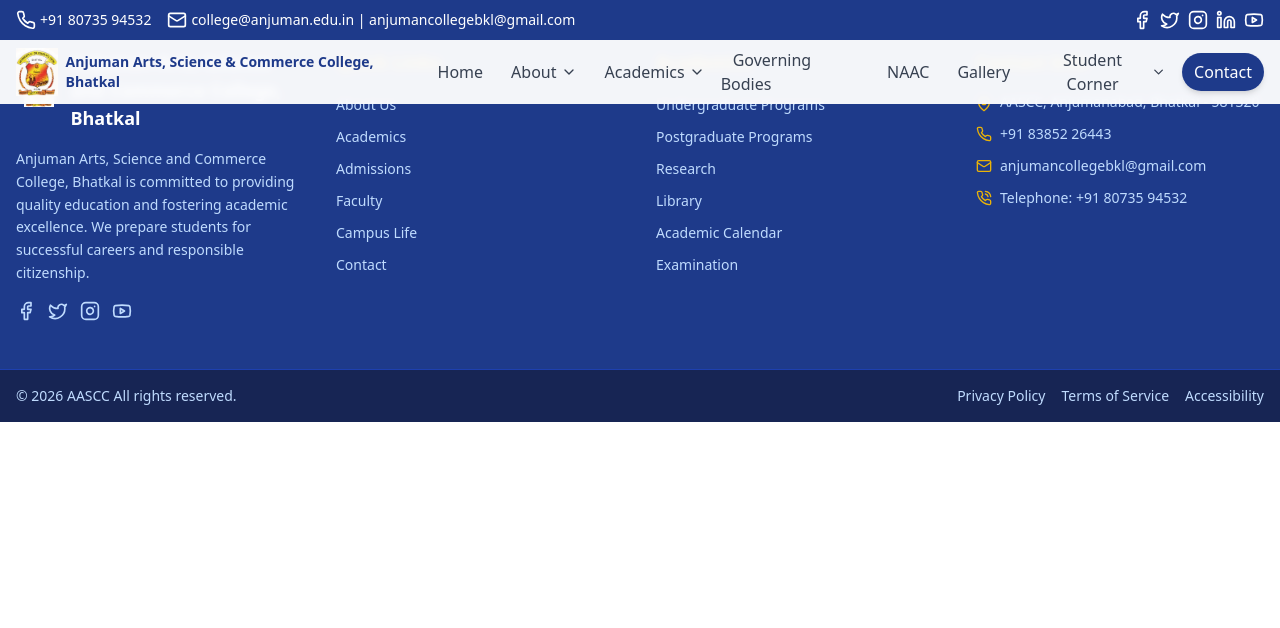
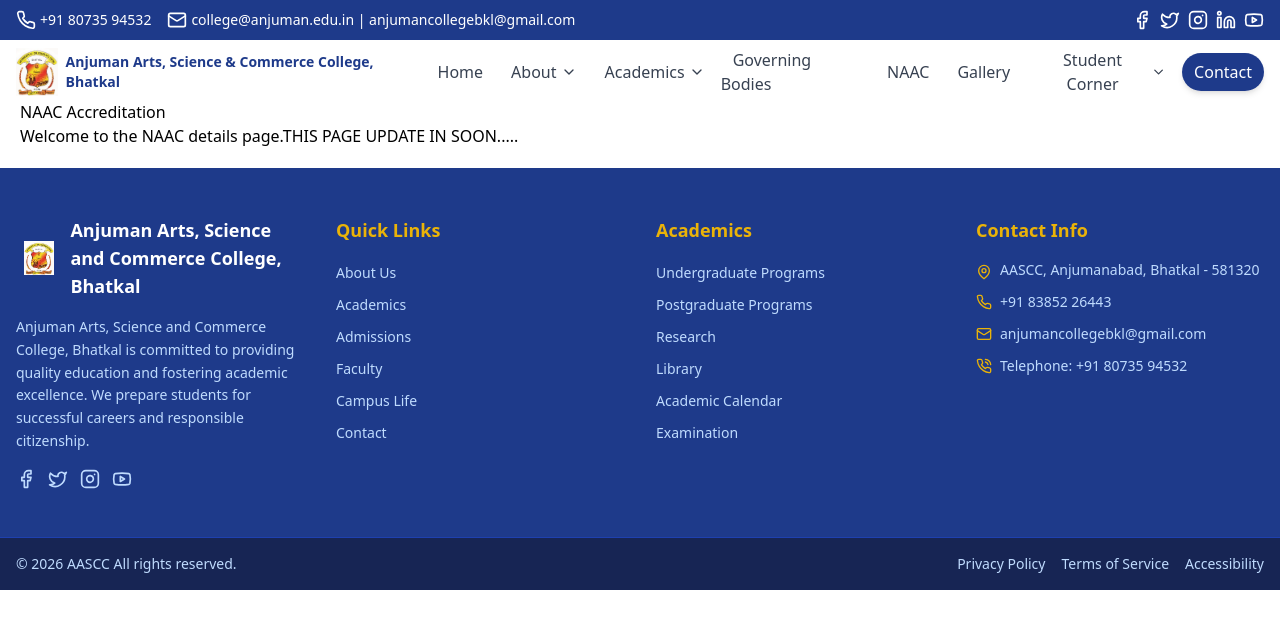
Before and after one commit to aascc-hub/aascc-web, a React (Vite) app: page /naac in a window 1280 px wide. Shown: the top 628 px of the page. Built offline with nearby package versions, Linux system fonts and the light colour scheme.

Commit message:
Added Naac in website

```diff
--- a/src/App.tsx
+++ b/src/App.tsx
@@ -13,7 +13,7 @@ import Plans from './pages/about/Plans';
 import Policies from './pages/about/Policies';
 import CollegeByelaws from './pages/about/CollegeByelaws';
 import Contact from './pages/about/Contact';
-
+import NAACPage from './components/NAACPage';
 // Academics Pages
 import ProgramsOffered from './pages/academics/ProgramsOffered';
 import HowToApply from './pages/academics/HowToApply';
@@ -60,6 +60,7 @@ function App() {
             <Route path="/" element={<HomePage />} />
 
             {/* About Routes */}
+            <Route path="/naac" element={<NAACPage />} />
             <Route path="/about/introduction" element={<Introduction />} />
             <Route path="/about/vision-mission" element={<VisionMission />} />
             <Route path="/about/management" element={<Management />} />
@@ -68,6 +69,7 @@ function App() {
             <Route path="/about/policies" element={<Policies />} />
             <Route path="/about/college-byelaws" element={<CollegeByelaws />} />
             <Route path="/about/contact" element={<Contact />} />
+
 
             {/* Academics Routes */}
             <Route path="/academics/programs-offered" element={<ProgramsOffered />} />
--- a/src/components/Header.tsx
+++ b/src/components/Header.tsx
@@ -53,7 +53,7 @@ const Header = () => {
       ]
     },
     { name: 'Governing Bodies', path: '/about/management' },
-    { name: 'NAAC', path: '' },
+    { name: 'NAAC', path: '/naac' },
     { name: 'Gallery', path: '/gallery' },
     {
       name: 'Student Corner',
--- /dev/null
+++ b/src/components/NAACPage.tsx
@@ -0,0 +1,10 @@
+const NAACPage = () => {
+  return (
+    <div style={{ padding: '20px', marginTop: '80px' }}>
+      <h1>NAAC Accreditation</h1>
+      <p>Welcome to the NAAC details page.THIS PAGE UPDATE IN SOON..... </p>
+    </div>
+  );
+};
+
+export default NAACPage;
```
Also changed, not shown: src/components/NAAC.TSX (deleted).
